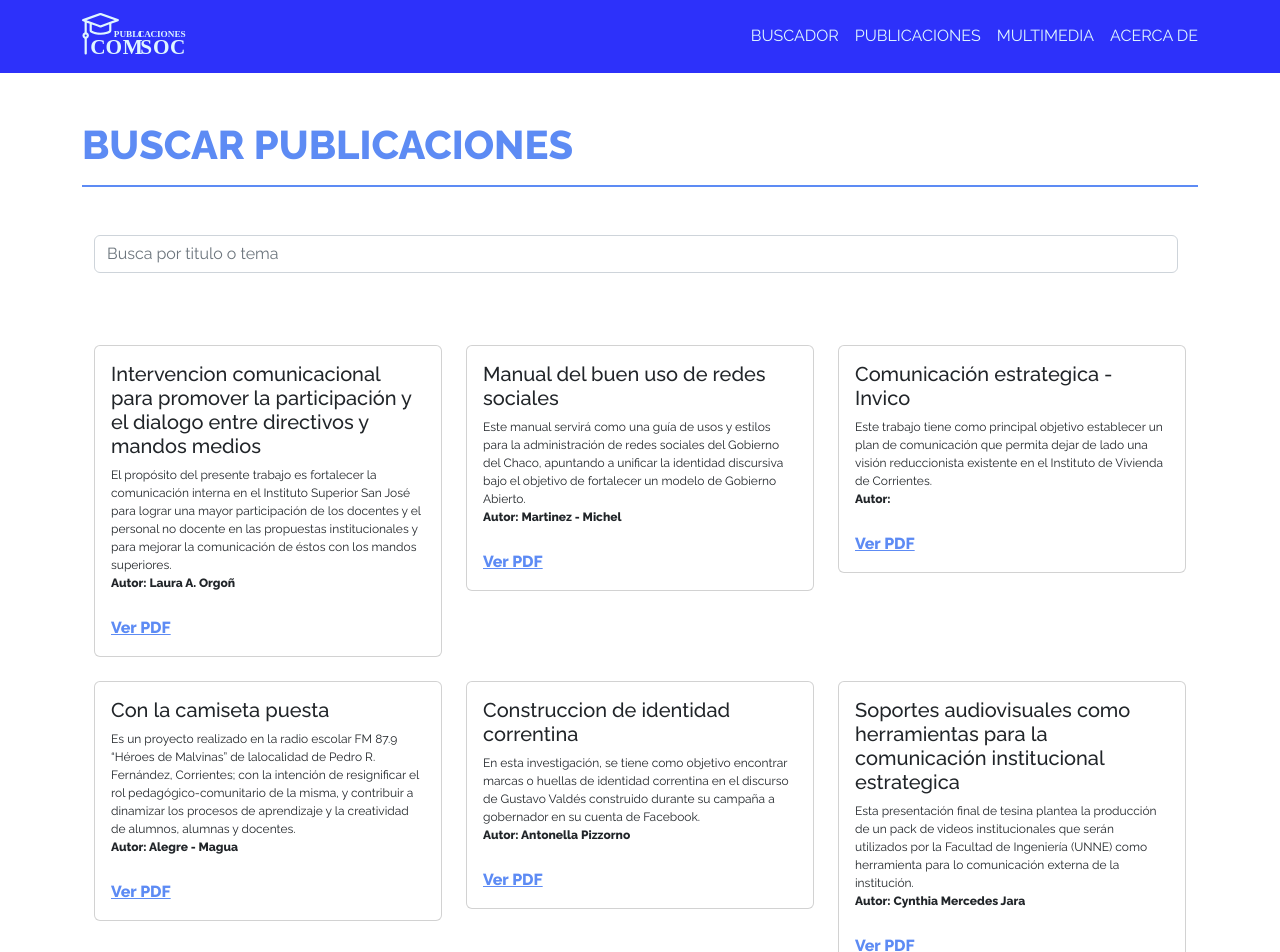
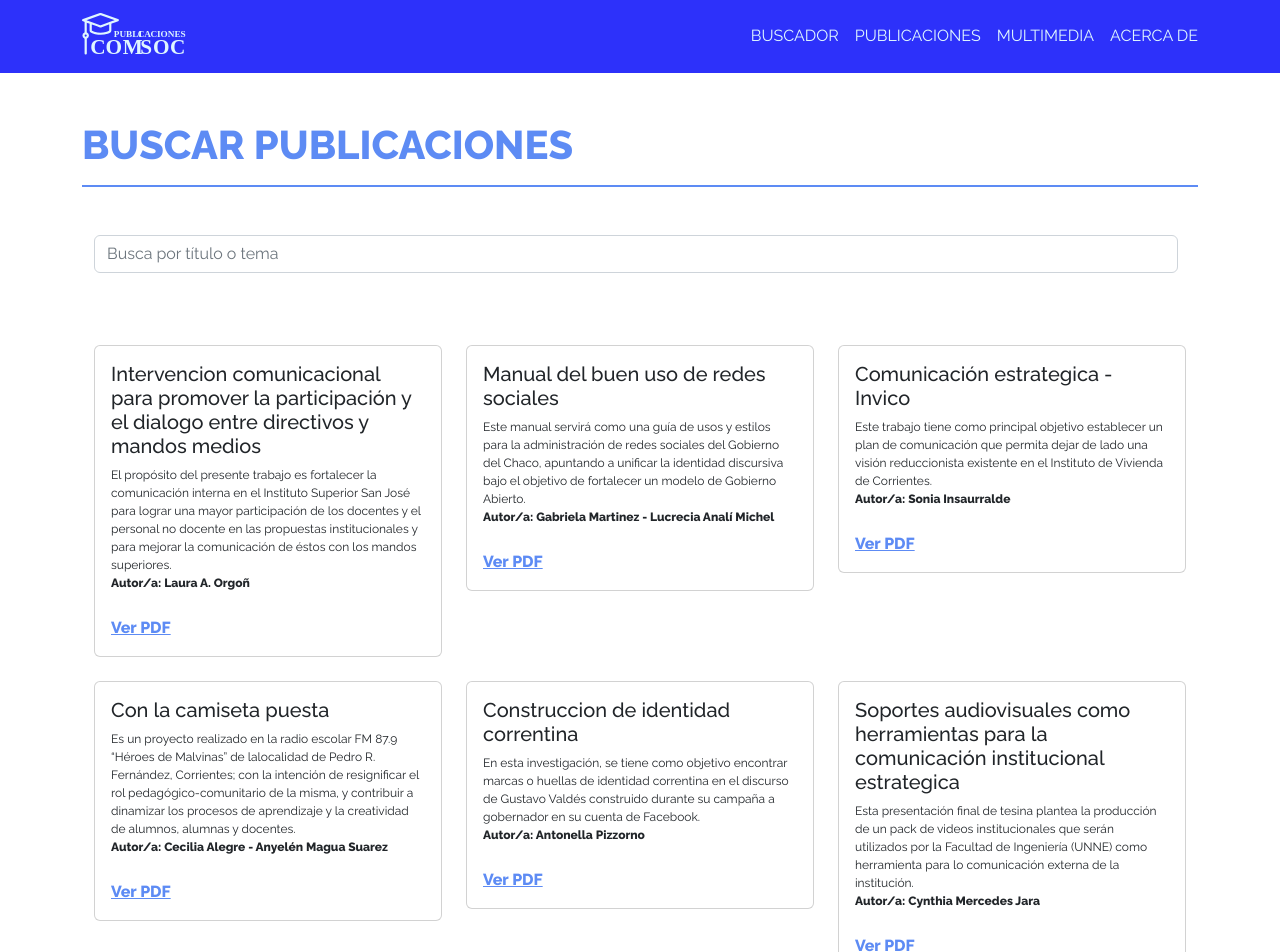
Before and after one commit to diegodg91/publicacionescomsoc, a React (Create React App) app: page /buscador in a window 1280 px wide. Shown: the top 952 px of the page. Built offline with nearby package versions, Linux system fonts and the light colour scheme.

Commit message:
correcciones ortográficas

```diff
--- a/src/Data/FakeApi.js
+++ b/src/Data/FakeApi.js
@@ -12,7 +12,7 @@ const documentos = [
     {
         id:'2',
         categoria: 'produccion comunicacional',
-        autor: 'Martinez - Michel',
+        autor: 'Gabriela Martinez - Lucrecia Analí Michel',
         idCategoria: '05',
         titulo:'Manual del buen uso de redes sociales',
         descripcion:'Este manual servirá como una guía de usos y estilos para la administración de redes sociales del Gobierno del Chaco, apuntando a unificar la identidad discursiva bajo el objetivo de fortalecer un modelo de Gobierno Abierto.',
@@ -23,6 +23,7 @@ const documentos = [
         {
             id:'3',
             categoria: 'informes de intervencion',
+            autor: 'Sonia Insaurralde',
             idCategoria: '04',
             titulo:'Comunicación estrategica - Invico',
             descripcion:'Este trabajo tiene como principal objetivo establecer un plan de comunicación que permita dejar de lado una visión reduccionista existente en el Instituto de Vivienda de Corrientes.',
@@ -33,7 +34,7 @@ const documentos = [
             {
                 id:'4',
                 categoria: 'informes de intervencion',
-                autor: 'Alegre - Magua',
+                autor: 'Cecilia Alegre - Anyelén Magua Suarez',
                 idCategoria: '04',
                 titulo:'Con la camiseta puesta',
                 descripcion:'Es un proyecto realizado en la radio escolar FM 87.9 “Héroes de Malvinas” de lalocalidad de Pedro R. Fernández, Corrientes; con la intención de resignificar el rol pedagógico-comunitario de la misma, y contribuir a dinamizar los procesos de aprendizaje y la creatividad de alumnos, alumnas y docentes.',
--- a/src/Pages/AcercaDe.js
+++ b/src/Pages/AcercaDe.js
@@ -26,7 +26,7 @@ const AcercaDe = () => {
                 <h4 className="mt-5 fs-1 fw-bold text-secondary">Derechos de autor</h4>
                 <hr className="border border-secondary border-1"/>
                 <p>
-                La publicación de los trabajos finales de grado en el repositorio web preserva los derechos de autor y respeta el valor de propietarios de los trabajos a los graduados. Estos pueden pedir sin razón fundada la baja del material o del mismo en el sitio web.<br/>
+                La publicación de los trabajos finales de grado en el repositorio web preserva los derechos de autor y respeta el valor de propietarios de los trabajos a los graduados/as. Estos pueden pedir sin razón fundada la baja del material o del mismo en el sitio web.<br/>
                 El repositorio es de acceso y carácter gratuito, no tendrá fines lucrativos, no se venderá ni alquilará el contenido a otras instituciones privadas o gubernamentales. El contenido es de propiedad absoluta de los autores de los trabajos finales expuestos.
 
                 </p>
@@ -41,7 +41,7 @@ const AcercaDe = () => {
         <div className="row align-items-center mt-5 mb-5">
 
             <div className="col-sm-12 col-md-6">
-                <h4 className="mt-5 fs-1 fw-bold text-secondary">Contácto</h4>
+                <h4 className="mt-5 fs-1 fw-bold text-secondary">Contacto</h4>
                 <hr className="border border-secondary border-1"/>
                 <p>
                 Para enviar tu trabajo final de grado de la carrera de Comunicación Social de la UNNE contáctate con la casilla de correo:<br/>
@@ -52,7 +52,7 @@ const AcercaDe = () => {
                         - Datos personales (incluyendo forma de contacto)
                     </li>
                     <li>
-                        - Tematica
+                        - Temática
                     </li>
                     <li>
                         - Tipo de trabajo
--- a/src/Pages/Home.js
+++ b/src/Pages/Home.js
@@ -10,7 +10,7 @@ const Home = () => {
         <div className="row">
             <div className="col-sm-12 col-md-6 my-auto justify-content-center">
                 <h1 className="fw-bold text-secondary text-uppercase mt-5">Bienvenido!</h1>
-                <p className="text-dark fs-5 lh-md mt-3 mb-5">Publicaciones COMSOC es un sitio donde vas a encontrar trabajos finales, realizados por alumnos/as egresados/as de la UNNE</p>
+                <p className="text-dark fs-5 lh-md mt-3 mb-5">Publicaciones COMSOC es un sitio donde vas a encontrar trabajos finales de grado, realizados por alumnos/as egresados/as de la UNNE</p>
                 <Link className="text-secondary fs-5 p-3 border rounded-3 border-secondary" to='/buscador' style={{textDecoration: "none"}}><i class="bi bi-search"></i> Buscar publicaciones</Link>
             </div>
 
--- a/src/components/Publis.js
+++ b/src/components/Publis.js
@@ -11,8 +11,8 @@ const Publis = () => {
 
 <hr></hr>
     <div className='pb-5'>
-    <h2 className='mt-5 mb-2 text-uppercase text-secondary fw-bold'>Categorias</h2>
-    <p className='lh-sm mb-5'>Estos son los diferentes temas que tratan los egresados/as</p>
+    <h2 className='mt-5 mb-2 text-uppercase text-secondary fw-bold mb-5'>Categorias</h2>
+
     <Link className='text-secondary border border-secondary rounded-3 p-3' to='/publicaciones'style={{textDecoration: "none"}}>Ver publicaciones <i class="bi bi-arrow-right"></i></Link>
     </div>
 
@@ -21,19 +21,19 @@ const Publis = () => {
         <Col sm={12} md={true} lg={4}>
             <article className='d-flex flex-row justify-content-center align-items-center w-auto border border-light rounded'>
                     <img src='/img/caratulas/ic.jpg' alt='investigaciones cientificas' className='w-50 d-inline-block'/>
-                    <span className='ps-2 fw-semibold'>Investigaciones cientificas</span>
+                    <span className='ps-2 fw-semibold'>Investigaciones científicas</span>
             </article>
         </Col>
         <Col sm={12} md={true} lg={4}>
                 <article className='d-flex flex-row justify-content-center align-items-center w-auto border border-light rounded'>
                     <img src='/img/caratulas/idi.jpg' alt='informes de intervencion' className='w-50 d-inline-block'/>
-                    <span className='ps-2 fw-semibold'>Informes de intervencion</span>
+                    <span className='ps-2 fw-semibold'>Informes de intervención</span>
                 </article>
         </Col>
         <Col sm={12} md={true} lg={4}>
             <article className='d-flex flex-row justify-content-center align-items-center w-auto border border-light rounded'>
                 <img src='/img/caratulas/cem.jpg' alt='contenido teorico multimedial' className='w-50 d-inline-block'/>
-                <span className='ps-2 fw-semibold'>Contenido teorico multimedial</span>
+                <span className='ps-2 fw-semibold'>Contenido teórico multimedial</span>
              </article>
         </Col>
         </Stack>
@@ -50,7 +50,7 @@ const Publis = () => {
             <Col sm={12} md={true} lg={4}>
                 <article className='d-flex flex-row align-items-center w-auto border border-light rounded'>
                 <img src='/img/caratulas/et.jpg' alt='ensayos teoricos' className='w-50'/>
-                <span className='ps-2 fw-semibold'>Ensayos teoricos</span>
+                <span className='ps-2 fw-semibold'>Ensayos teóricos</span>
                 </article>
 
             </Col>
--- a/src/components/SearchComponent/Search.js
+++ b/src/components/SearchComponent/Search.js
@@ -56,7 +56,7 @@ const Searcher = () => {
                   <Form.Control
                     type="search"
                     name="keywords"
-                    placeholder="Busca por titulo o tema"
+                    placeholder="Busca por título o tema"
                     className="me-2"
                     aria-label="Search"
                     value={search}
@@ -76,7 +76,7 @@ const Searcher = () => {
                                             <h5 className='card-title'>{doc.titulo}</h5>
                                              <p className="parrafo-doc pb-2">
                                             {doc.descripcion} <br></br>
-                                            <span className='pt-5 fw-bold'>Autor: {doc.autor}</span>
+                                            <span className='pt-5 fw-bold'>Autor/a: {doc.autor}</span>
                                         </p>
 
                                         <a target="blank" href={doc.url} className="decoration-none border-rounded rounded-2 fw-bold text-secondary">Ver PDF</a>
```
